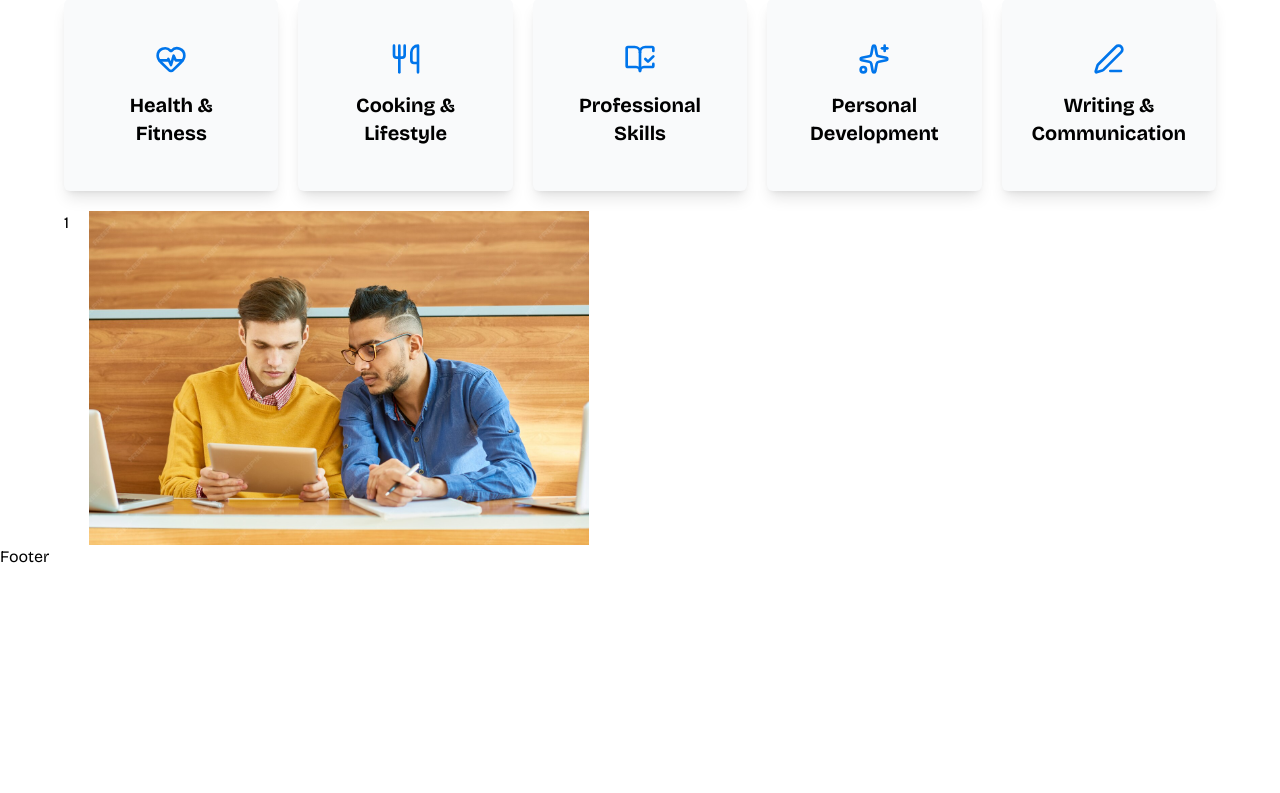
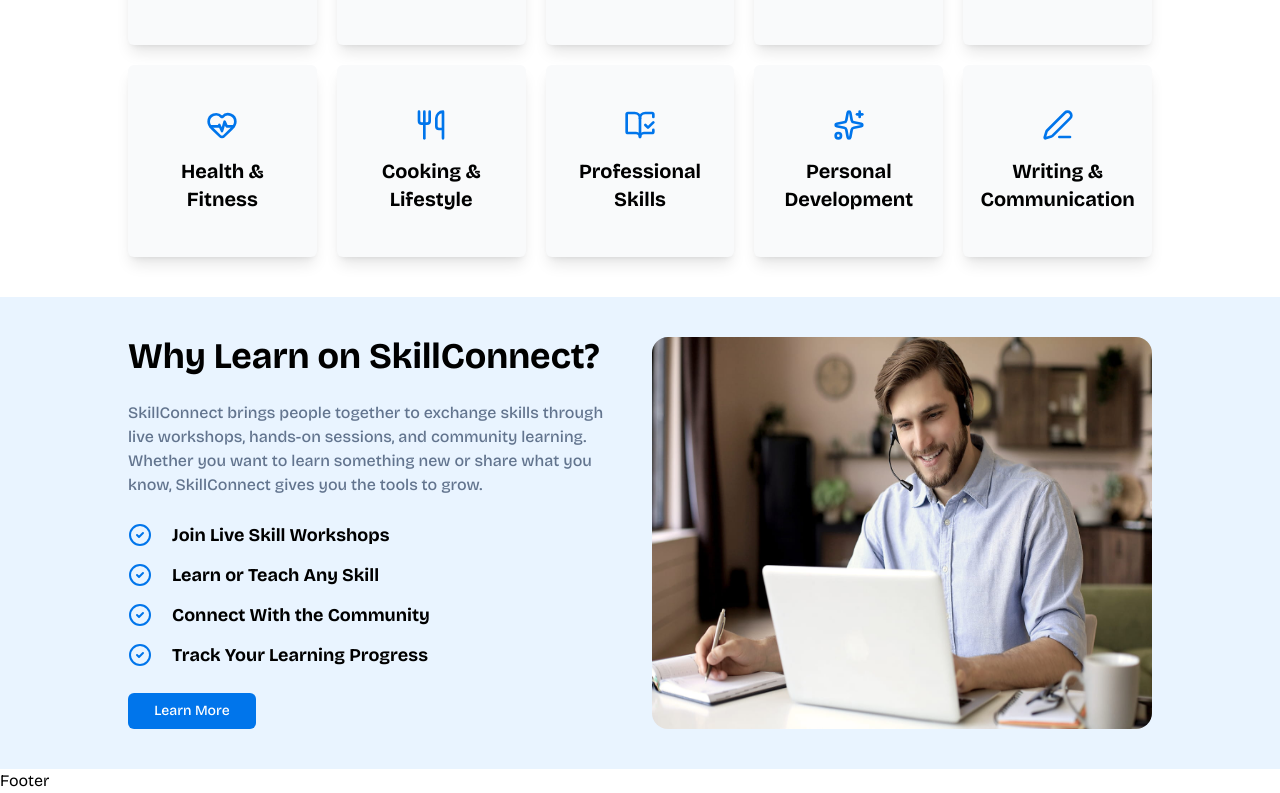
Before and after one commit to hemanthnaika/skill-connect, a Next.js app: page / in a window 1280 px wide. Shown: the part 849-1642 px from the top of the page. Before the commit the page ends 1418 px from the top, so only its background shows below. Built offline with nearby package versions, Linux system fonts and the light colour scheme.

Commit message:
about skillConnect add

```diff
--- a/app/page.tsx
+++ b/app/page.tsx
@@ -1,16 +1,27 @@
-import { hero } from "@/assets/images";
+import { about } from "@/assets/images";
 import CustomLayout from "@/components/CustomLayout";
 import Hero from "@/components/home/Hero";
+import { Button } from "@/components/ui/button";
 import { Categories } from "@/constants";
+import { CircleCheck } from "lucide-react";
 import Image from "next/image";
 
+interface FeaturesProps {
+  name: string;
+}
+const Features = ({ name }: FeaturesProps) => (
+  <div className="flex items-center gap-5">
+    <CircleCheck className="text-primary" />
+    <span className="text-lg font-bold">{name}</span>
+  </div>
+);
 const Home = () => {
   return (
     <main>
       <Hero />
       <CustomLayout>
         <h1 className="mt-10 text-2xl font-bold">Top Categories</h1>
-        <div className="grid grid-cols-5 gap-5 mt-5">
+        <div className="grid grid-cols-2 md:grid-cols-5 gap-5 mt-5">
           {Categories.map((cat) => {
             const Icon = cat.icon;
             return (
@@ -25,14 +36,39 @@
             );
           })}
         </div>
+      </CustomLayout>
 
-        <div className="mt-5 flex gap-5 ">
-          <div>1</div>
-          <div>
-            <Image src={hero} alt="hero Image" width={500} />
+      <div className="bg-secondary mt-10 py-10">
+        <CustomLayout>
+          <div className="flex gap-5 flex-col-reverse md:flex-row ">
+            <div className="flex-1 flex flex-col gap-6">
+              <h1 className="text-4xl font-bold">Why Learn on SkillConnect?</h1>
+              <p className="font-medium text-sm/ text-slate-500">
+                SkillConnect brings people together to exchange skills through
+                live workshops, hands-on sessions, and community learning.
+                Whether you want to learn something new or share what you know,
+                SkillConnect gives you the tools to grow.
+              </p>
+
+              <div className="flex flex-col gap-3">
+                <Features name={"Join Live Skill Workshops"} />
+                <Features name={"Learn or Teach Any Skill"} />
+                <Features name={"Connect With the Community"} />
+                <Features name={"Track Your Learning Progress"} />
+              </div>
+              <Button className="w-32 text-white">Learn More</Button>
+            </div>
+            <div className="flex justify-end ">
+              <Image
+                src={about}
+                alt="hero Image"
+                width={500}
+                className="rounded-2xl"
+              />
+            </div>
           </div>
-        </div>
-      </CustomLayout>
+        </CustomLayout>
+      </div>
     </main>
   );
 };
--- a/assets/images/index.ts
+++ b/assets/images/index.ts
@@ -1,4 +1,5 @@
 import logo from "./logo.png";
 import hero from "./hero.png";
+import about from "./about.jpg";
 
-export { logo, hero };
+export { logo, hero, about };
--- a/components/CustomLayout.tsx
+++ b/components/CustomLayout.tsx
@@ -1,9 +1,7 @@
 import React from "react";
 
 const CustomLayout = ({ children }: { children: React.ReactNode }) => {
-  return (
-    <div className="px-2 md:px-4 lg:px-8 xl:px-16 2xl:px-32">{children}</div>
-  );
+  return <div className="px-4 md:px-8 lg:px-16 xl:px-32">{children}</div>;
 };
 
 export default CustomLayout;
```
